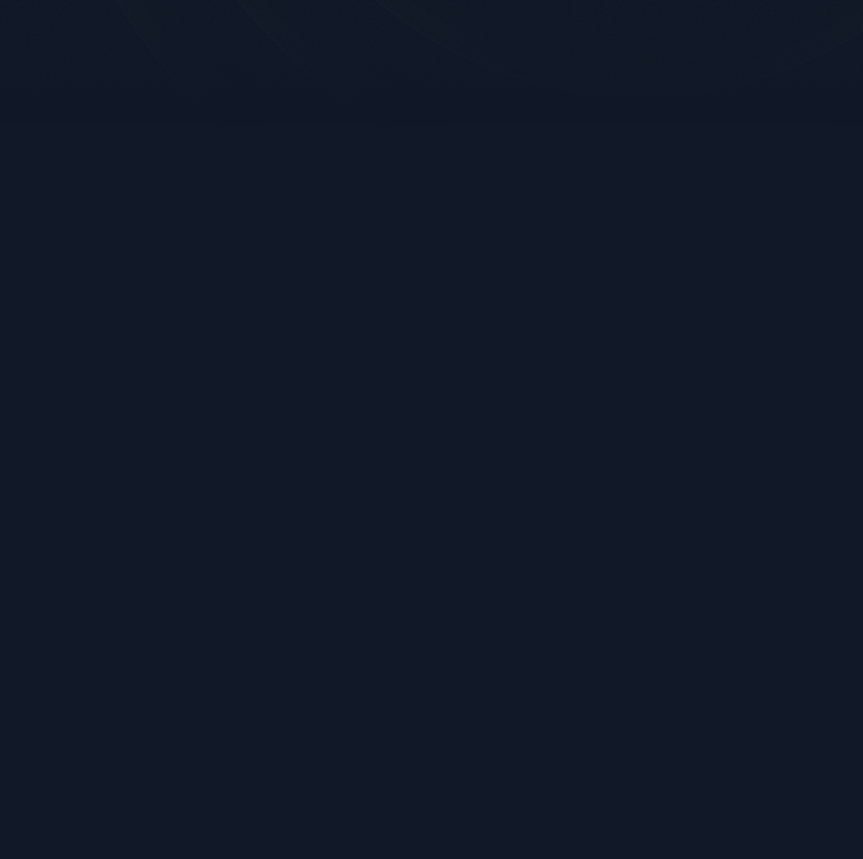
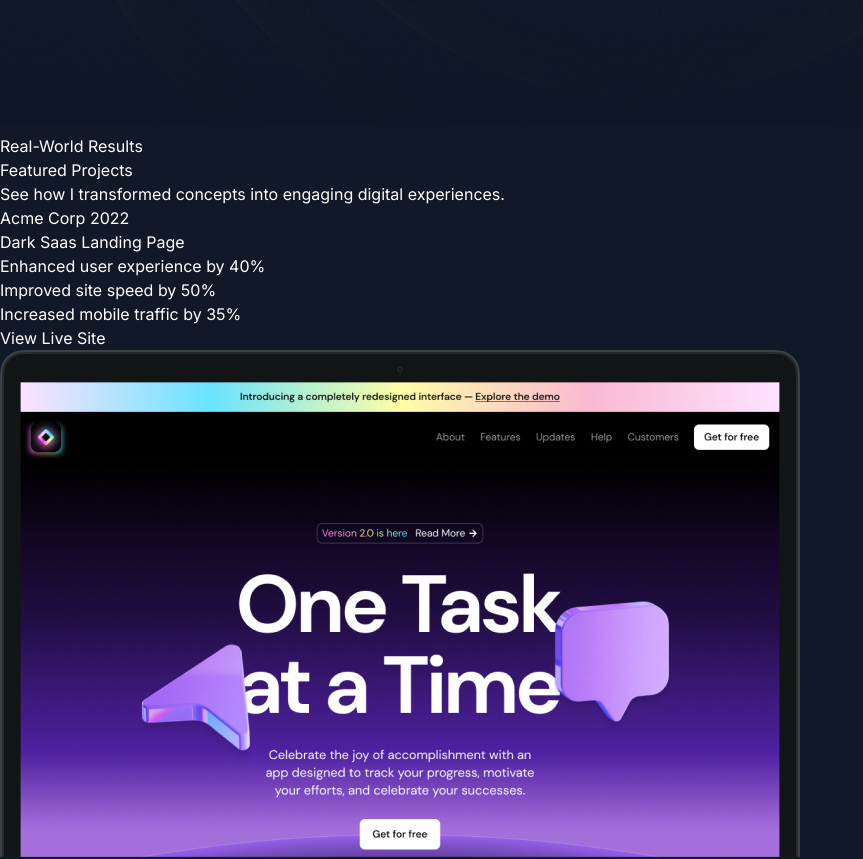
Before and after one commit to Mateennazir/-MateenDiv-, a Next.js app: page / in a window 1280 px wide. Shown: the part 760-1619 px from the top of the page, without its empty margins (0-863 px from the left). Before the commit the page ends 1057 px from the top, so only its background shows below. Built offline with nearby package versions, Linux system fonts and the light colour scheme; a web font is replaced by a local one.

Commit message:
Done with implementation of  project section. Next step is to style it.

```diff
--- a/src/app/page.tsx
+++ b/src/app/page.tsx
@@ -1,11 +1,12 @@
 import { Header } from "@/sections/Header";
 import { HeroSection } from "@/sections/Hero";
-
+import { ProjectsSection } from "@/sections/Projects";
 export default function Home() {
   return (
     <div>
       <Header />
       <HeroSection />
+      <ProjectsSection />
     </div>
   );
 }
--- a/src/sections/Projects.tsx
+++ b/src/sections/Projects.tsx
@@ -1,6 +1,7 @@
 import darkSaasLandingPage from "@/assets/images/dark-saas-landing-page.png";
 import lightSaasLandingPage from "@/assets/images/light-saas-landing-page.png";
 import aiStartupLandingPage from "@/assets/images/ai-startup-landing-page.png";
+import Image from "next/image";
 
 const portfolioProjects = [
   {
@@ -42,5 +43,36 @@
 ];
 
 export const ProjectsSection = () => {
-  return <div>Projects Section</div>;
+  return (
+    <div>
+      <div className="conatiner">
+        <p>Real-World Results</p>
+        <h2>Featured Projects</h2>
+        <p>
+          {" "}
+          See how I transformed concepts into engaging digital experiences.
+        </p>
+        <div>
+          {portfolioProjects.map((project) => (
+            <div key={project.title}>
+              <div>
+                <span>{project.company}</span>
+                <span> {project.year}</span>
+              </div>
+              <h3>{project.title}</h3>
+              <ul>
+                {project.results.map((result) => (
+                  <li>{result.title}</li>
+                ))}
+              </ul>
+              <a href={project.link}>
+                <button>View Live Site</button>
+              </a>
+              <Image src={project.image} alt={project.title} />
+            </div>
+          ))}
+        </div>
+      </div>
+    </div>
+  );
 };
```
